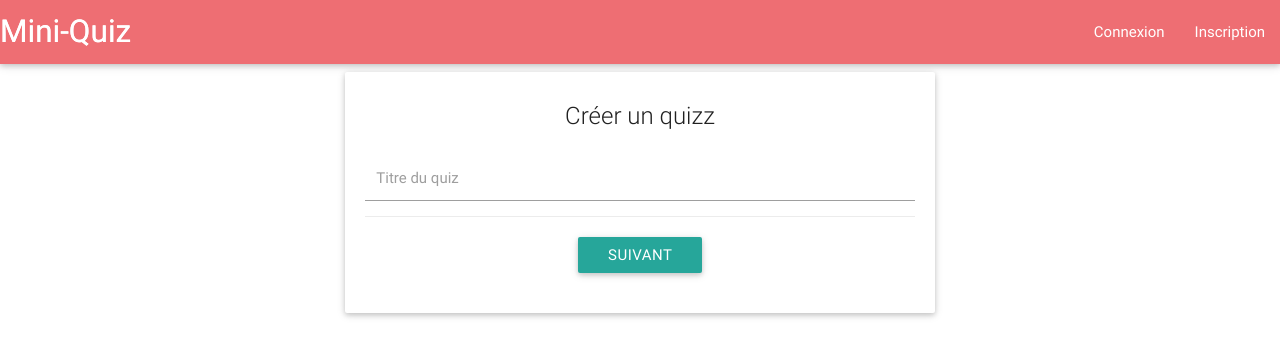
After one commit to yoannfleurydev/mini-quiz, a PHP site: template views/formQuiz.html.twig in a window 1280 px wide. The commit adds this page. Shown: the top 357 px of the page. Run offline with PHP 8.4, Linux system fonts and the light colour scheme; the template is opened without the code that fills it, so the values that code supplies are empty; some libraries are stand-ins or nearby versions.

```diff
--- a/app/app.php
+++ b/app/app.php
@@ -18,3 +18,7 @@ $app->register(new Silex\Provider\SessionServiceProvider());
 $app['dao.user'] = $app->share(function ($app) {
     return new Miniquiz\DAO\UserDAO($app['db']);
 });
+
+$app['dao.quiz'] = $app->share(function ($app) {
+    return new Miniquiz\DAO\QuizDAO($app['db']);
+});
--- /dev/null
+++ b/views/formQuiz.html.twig
@@ -0,0 +1,35 @@
+{% extends "layout.html.twig" %}
+
+{% block content %}
+    {% if error is defined %}
+        <div class="row">
+            <div class="col offset-l2 m8 s12 center">
+                <div class="card hoverable red darken-1 white-text">
+                    <div class="card-content">
+                        <p>
+                            {{ error }}
+                        </p>
+                    </div>
+                </div>
+            </div>
+        </div>
+    {% endif %}
+    <div class="row">
+        <div class="col offset-l2 m8 s12 center">
+            <div class="card hoverable">
+                <div class="card-content">
+                    <span class="card-title">Créer un quizz</span>
+                    <form role="form" action="{{ path('login_check') }}" method="post">
+                        <div class="input-field">
+                            <label for="quiz_title">Titre du quiz</label>
+                            <input id="quiz_title" name="quiz_title" type="text" required>
+                        </div>
+                        <div class="card-action">
+                            <button type="submit" class="btn waves-effect light-effect">Suivant</button>
+                        </div>
+                    </form>
+                </div>
+            </div>
+        </div>
+    </div>
+{% endblock %}
--- a/views/layout.html.twig
+++ b/views/layout.html.twig
@@ -18,6 +18,7 @@
 
                 {% if app.session.get("connected") %}
                 <ul id="nav-mobile" class="right hide-on-med-and-down">
+                    <li><a href="{{ path('formQuiz') }}" title="Nouveau quiz">Nouveau quiz</a></li>
                     <li><a href="{{ path('user', {'id': app.session.get("user").userId}) }}" title="Accéder à mon profil">
                             {{ app.session.get("user").userLogin }}</a>
                     </li>
--- /dev/null
+++ b/views/quiz.html.twig
@@ -0,0 +1,4 @@
+{% extends "layout.html.twig" %}
+
+{% block content %}
+{% endblock %}
```
Also changed, not shown: app/routes.php (+6 -1 lines), src/DAO/QuizDAO.php (+12 -1 lines), views/index.html.twig (+9 -4 lines).
